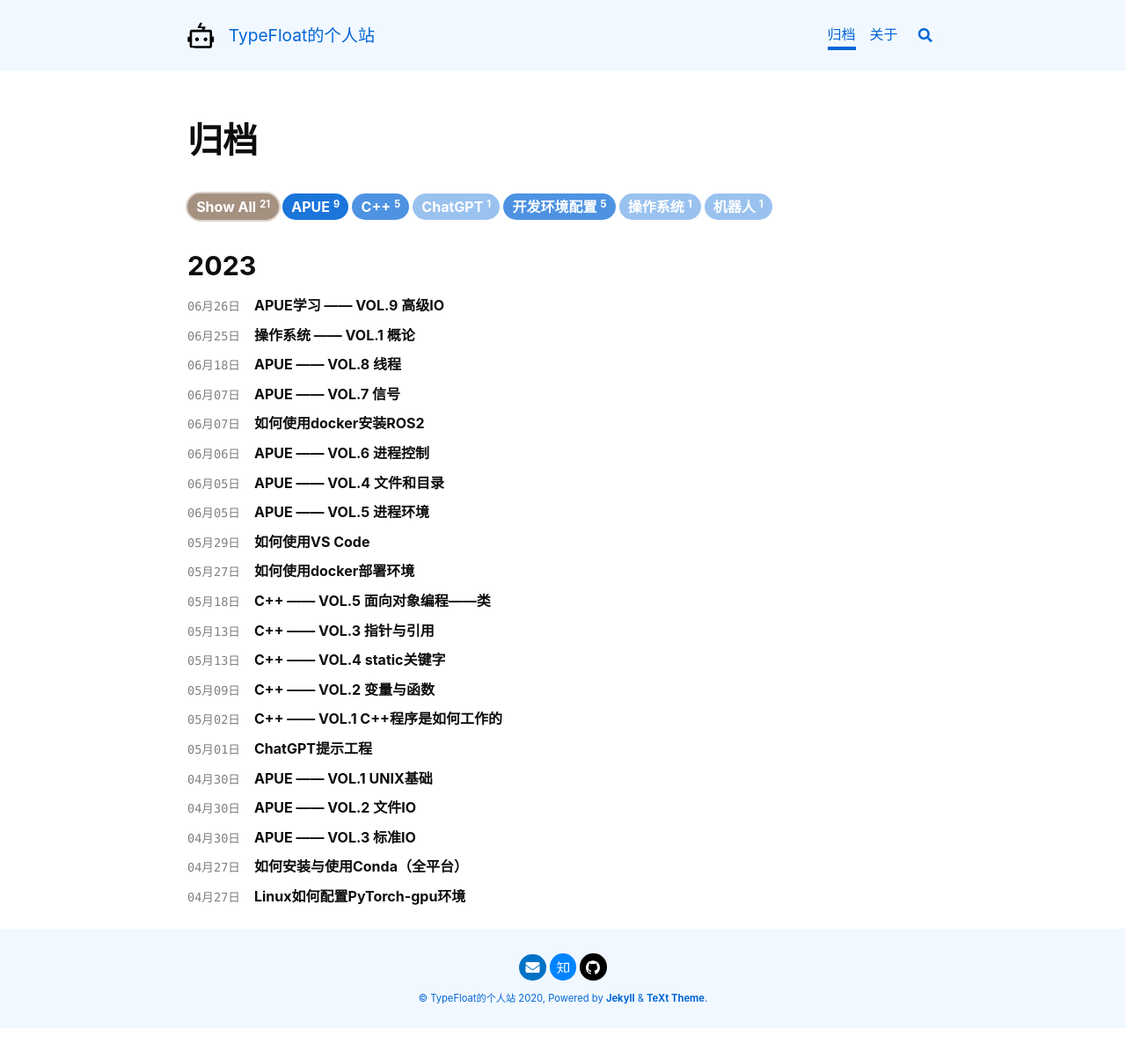
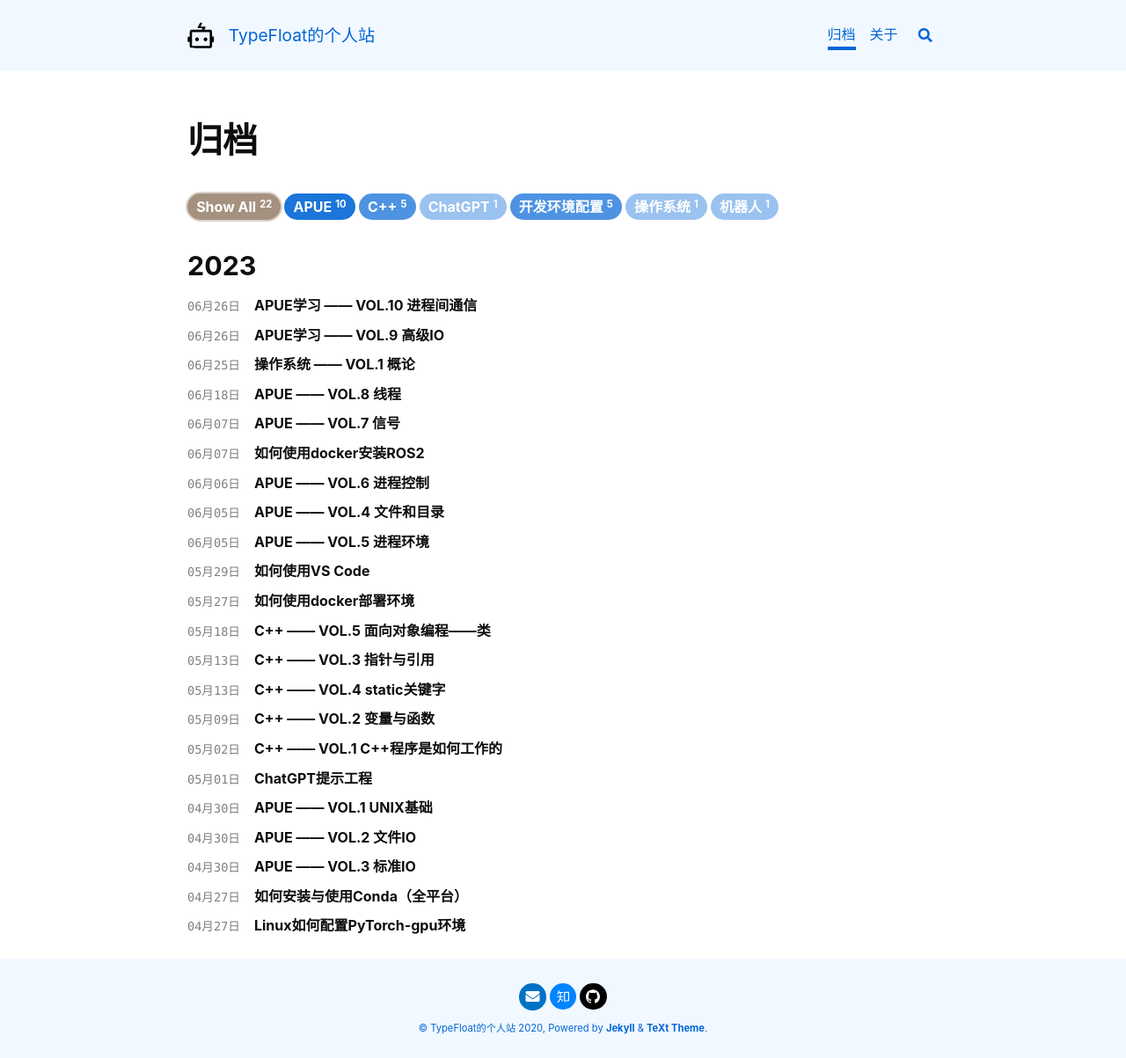
Before and after one commit to TypeFloat/TypeFloat.github.io, a Jekyll site: the page built from archive.html, in a window 1280 px wide. Shown: the whole page at 88% size. Built offline with Jekyll 4.4.1, drawn with Linux system fonts in a browser that asks for light colours; nearby versions of some CDN libraries; before the commit the page ends 1169 px from its top, so only the background shows below that; some of the changed lines change nothing that is shown.

Commit message:
添加新的笔记

````diff
--- a/_data/navigation.yml
+++ b/_data/navigation.yml
@@ -70,6 +70,8 @@ apue:
         url: /2023/06/18/apue-8.html
       - title: VOL.9 线程
         url: /2023/06/26/apue-9.html
+      - title: VOL.10 进程间通信
+        url: /2023/06/28/apue-10.html
 
 c++:
   - title:  C++
--- /dev/null
+++ b/_posts/2023-06-26-apue-10.md
@@ -0,0 +1,90 @@
+---
+title: APUE学习 —— VOL.10 进程间通信
+tags: "APUE"
+key: apue-10
+sidebar:
+  nav: apue
+---
+
+本系列是APUE学习的记录笔记，参考了书籍《UNIX环境高级编程》和[视频课程](https://www.bilibili.com/video/BV18p4y167Md/)，本笔记的全部代码可以在[github项目](https://github.com/TypeFloat/Learning-APUE)中进行查看。文章主要介绍进程间通信。<!--more-->
+
+# 管道
+
+管道是进程间通信最常用的一种方式，管道具有两个缺陷：
+- 管道是半双工的，数据只能在一个方向上流动；
+- 管道只能在具有公共系统的两个进程之间使用。
+
+管道由`pipe`函数创建，其函数原型如下所示：
+```c
+int pipe(int fildes[2]);
+```
+# FIFO
+
+FIFO有时也被称为命名管道，与之对应，上述的管道称为匿名管道。FIFO可以在无关的进程之间交换数据，与管道不同，FIFO有路径名与之相关联，它以一种特殊设备文件形式存在于文件系统中。FIFO的创建与打开如下所示：
+
+```c
+int mkfifo(const char *pathname, mode_t mode);
+int mkfifoat(int fd, const char *pathname, mode_t mode);
+int open(const char *pathname, int oflag, ...);
+int openat(int fd, const char *pathname, int oflag, ...);
+```
+
+# XSI IPC
+
+XSI IPC共有三类：消息队列、信号量以及共享内存。
+
+## 标识符和键
+
+每个内核的IPC结构都用一个非负整数的标识符进行引用，与文件描述符不同，IPC标识符不是小的整数，其值在系统范围内唯一，每新建一个IPC结构，标识符都会自增，直到达到整数的最大值，再从0重新计数。
+
+标识符是IPC对象的内部名，为了使多个合作进程能够在同一IPC对象上汇聚，需要提供一个外部命名方案，为此，每个IPC对象与一个键相关联，作为其外部命名。键通常被定义为长整形，由内核转变为标识符。
+
+有三种方法使客户进程和服务器进程在同一IPC对象上汇聚：
+1. 一个进程创建一个新的IPC对象，然后将其键写入一个已知的文件中，另一个进程从该文件中读取该键，然后使用它来获取该IPC对象的标识符；
+2. 在一个公用头文件中定义一个客户进程和服务器进程都认可的键，然后服务器进程使用该键创建一个新的IPC结构，这种方法的一个问题是该键可能已经与一个IPC结构相结合；
+3. 客户进程和服务器进程认同一个路径名和一个项目ID，然后使用`ftok`函数将它们转换为一个键。
+
+函数的原型为：
+```c
+key_t ftok(const char *path, int id);
+```
+
+## 消息队列
+
+消息队列是消息的链接表，存储在内核中，由消息队列标识符标识。`msgget`用于创建一个新的队列或打开一个现有队列，`msgsnd`将新消息添加到队列尾端，`msgrcv`从队列中读取消息, `msgctl`与`ioctl`类似。
+
+```c
+int msgget(key_t key, int flag);
+int msgsnd(int msqid, const void *ptr, size_t nbytes, int flag);
+ssize_t msgrcv(int msqid, void *ptr, size_t nbytes, long type, int flag);
+int msgctl(int msqid, int cmd, struct msqid_ds *buf);
+```
+
+## 信号量
+
+信号量是一种特殊的IPC结构，它的本质是一个计数器，用于为多个进程提供对共享数据对象的访问。
+
+为了获得共享资源，进程需要执行以下操作：
+1. 测试控制该资源的信号量；
+2. 若此信号量的值为正，则进程可以使用该资源，且将该信号量的值减1；
+3. 否则，若此信号量值为0，该进程进入休眠状态，直到信号量的值大于0，进程被唤醒，重复步骤1；
+4. 当一个进程不再使用一个共享资源时，它将信号量值加1，以唤醒等待该资源的其他进程。
+
+为了正确地使用信号量，必须保证对信号量的访问是原子操作，因此，信号量通常在内核中实现。常用的信号量被称为二元信号量，控制单个资源，初始值为1。但一般而言，信号量的初值可以是任意一个正值，表明该资源可以共多个进程同时使用。与消息队列类似，信号量的使用如下：
+
+```c
+int semget(key_t key, int nsems, int flag);
+int semop(int semid, struct sembuf *opsptr, size_t nops);
+int semctl(int semid, int semnum, int cmd, ...);
+```
+
+## 共享内存
+
+共享内存是最快的IPC形式，它允许多个进程共享一个给定的存储区。共享内存是在两个或多个进程之间共享一段内存，因此，需要某种同步机制来同步对共享内存的访问。在[高级I/O](https://blog.typefloat.cn/2023/06/26/apue-9.html)提到的存储映射就是共享内存的一种形式。共享内存的操作如下：
+
+```c
+int shmget(key_t key, size_t size, int flag);
+void *shmat(int shmid, const void *addr, int flag);
+int shmdt(const void *addr);
+int shmctl(int shmid, int cmd, struct shmid_ds *buf);
+```
````
